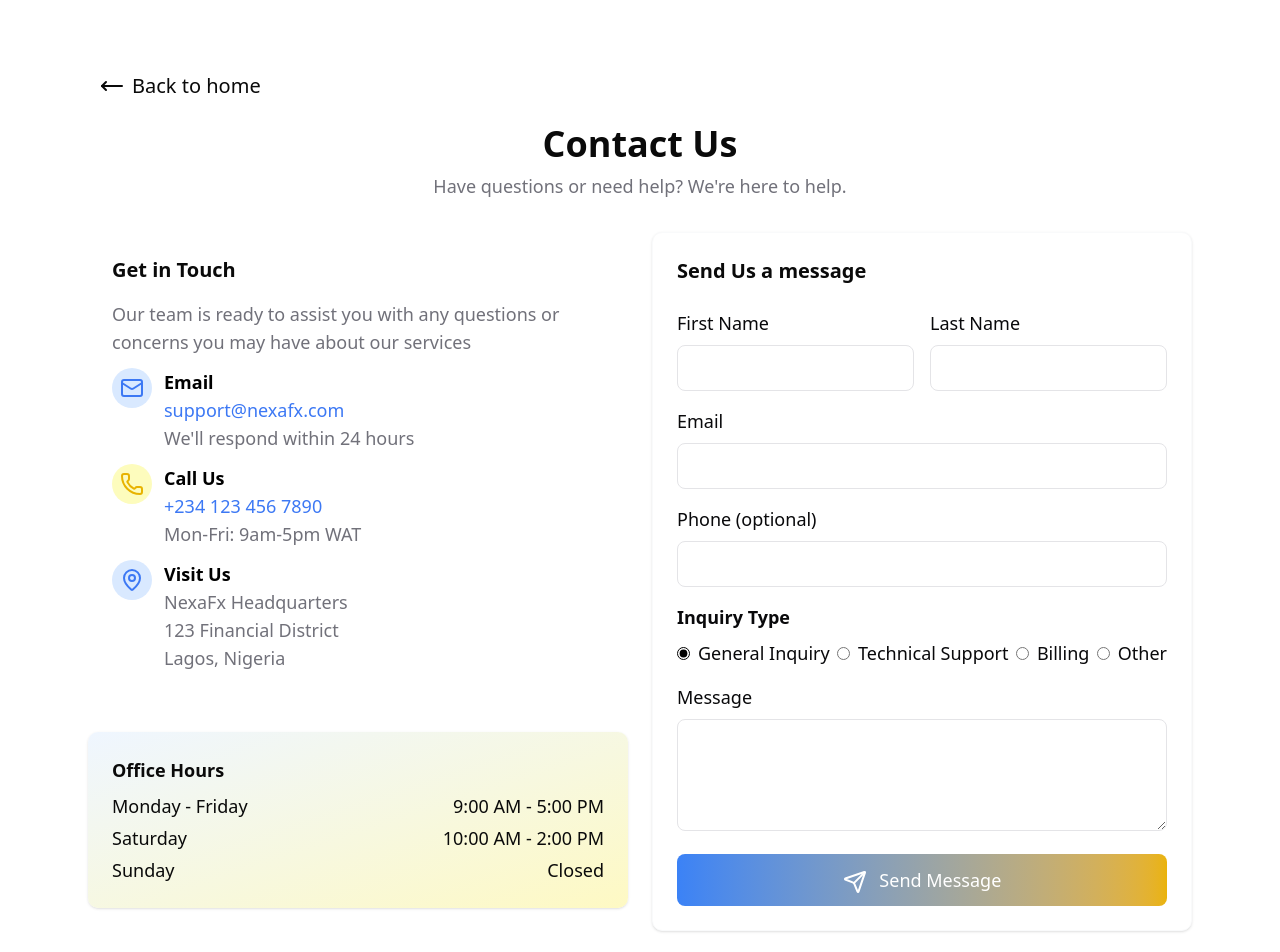
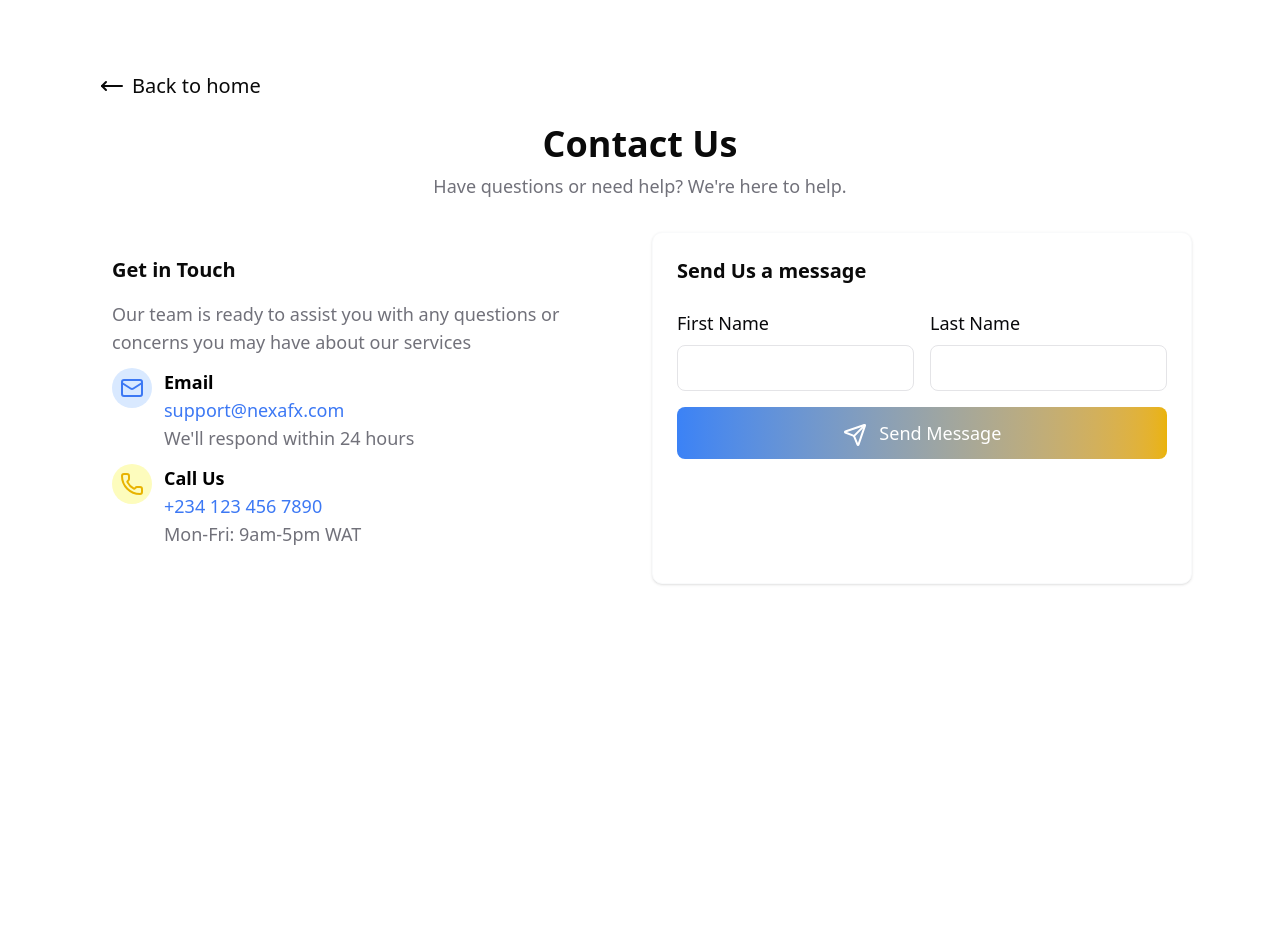
Before and after one commit to Nexacore-Org/NexaFx-web, a Next.js app: page /contact in a window 1280 px wide. Shown: the top 952 px of the page. After the commit the page ends 800 px from the top, so only its background shows below. Built offline with nearby package versions, Linux system fonts and the light colour scheme.

Commit message:
implemented a skeleton loader

```diff
--- /dev/null
+++ b/app/components/skeletons/ContactSkeleton.tsx
@@ -0,0 +1,37 @@
+import React from "react"
+
+const ContactSkeleton = () => {
+  return (
+    <div className="animate-pulse max-w-6xl mx-auto bg-white px-3 lg:px-6 py-6 lg:py-12 text-lg">
+      {/* Back Button */}
+      <div className="h-8 w-40 bg-gray-300 rounded mb-6"></div>
+
+      {/* Title */}
+      <div className="h-10 w-3/4 bg-gray-300 rounded mx-auto mb-4"></div>
+      <div className="h-6 w-1/2 bg-gray-300 rounded mx-auto mb-6"></div>
+
+      <div className="grid lg:grid-cols-2 gap-6">
+        {/* Left: Contact Info Placeholder */}
+        <div className="space-y-6">
+          <div className="h-48 bg-gray-200 rounded"></div>
+          <div className="h-24 bg-gray-200 rounded"></div>
+        </div>
+
+        {/* Right: Contact Form Placeholder */}
+        <div className="bg-white p-6 rounded-lg border border-gray-50 shadow-sm">
+          <div className="h-8 w-1/2 bg-gray-300 rounded mb-4"></div>
+          <div className="grid grid-cols-1 md:grid-cols-2 gap-4 mb-4">
+            <div className="h-10 bg-gray-300 rounded"></div>
+            <div className="h-10 bg-gray-300 rounded"></div>
+          </div>
+          <div className="h-10 bg-gray-300 rounded mb-4"></div>
+          <div className="h-10 bg-gray-300 rounded mb-4"></div>
+          <div className="h-28 bg-gray-300 rounded mb-4"></div>
+          <div className="h-12 bg-gray-400 rounded w-full"></div>
+        </div>
+      </div>
+    </div>
+  )
+}
+
+export default ContactSkeleton
--- a/app/contact/page.tsx
+++ b/app/contact/page.tsx
@@ -1,12 +1,20 @@
 "use client"
 
+import { useState, useEffect } from "react"
 import { useFormik } from "formik"
 import { Mail, MapPin, MoveLeft, Phone, Send } from "lucide-react"
 import Link from "next/link"
 import { contactSchema } from "@/utils/authValidationSchema"
-
+import ContactSkeleton from "../components/skeletons/ContactSkeleton"
 
 export default function ContactPage() {
+  const [isLoading, setIsLoading] = useState(true)
+
+  useEffect(() => {
+    const timer = setTimeout(() => setIsLoading(false), 2000) // Simulate API delay
+    return () => clearTimeout(timer)
+  }, [])
+
   const formik = useFormik({
     initialValues: {
       firstname: "",
@@ -20,13 +28,17 @@
     validationSchema: contactSchema,
     onSubmit: (values) => {
       console.log("Form submitted:", values)
-      // Here you would typically send the form data to your backend
     },
   })
 
+  // ✅ Show Skeleton Loader first, then render the actual page
+  if (isLoading) {
+    return <ContactSkeleton />
+  }
+
   return (
     <div className="max-w-6xl mx-auto bg-white px-3 lg:px-6 py-6 lg:py-12 text-lg">
-      <Link href={"/"} className="flex my-6 px-3 text-xl items-center hover:scale-105]">
+      <Link href={"/"} className="flex my-6 px-3 text-xl items-center hover:scale-105">
         <MoveLeft className="mr-2" />
         <h2>Back to home</h2>
       </Link>
@@ -34,8 +46,9 @@
       <p className="text-[#71717A] text-center mb-4 lg:mb-8">Have questions or need help? We&apos;re here to help.</p>
 
       <div className="grid lg:grid-cols-2 gap-6">
-        {/* Left: Contact Form */}
+        {/* Existing Contact Info & Form */}
         <div className="space-y-6">
+          {/* Contact Info */}
           <div className="bg-white p-6">
             <h2 className="text-xl font-semibold mb-4">Get in Touch</h2>
             <p className="text-[#71717A]">
@@ -61,171 +74,25 @@
                 <p>Mon-Fri: 9am-5pm WAT</p>
               </div>
             </div>
-
-            <div className="flex space-x-3 my-3">
-              <div className="p-2 rounded-full bg-[#d9e9ff] w-fit h-fit">
-                <MapPin className="text-[#3c78f4]" />
-              </div>
-              <div className="text-[#71717A]">
-                <p className="font-bold text-black">Visit Us</p>
-                <p>NexaFx Headquarters</p>
-                <p>123 Financial District</p>
-                <p>Lagos, Nigeria</p>
-              </div>
-            </div>
-          </div>
-
-          <div className="bg-gradient-to-br from-[#EFF6FF] to-[#FEF9C3] p-6 rounded-lg shadow">
-            <h3 className="text-lg font-semibold">Office Hours</h3>
-            <div className="mt-2 space-y-1">
-              <div className="flex justify-between">
-                <span>Monday - Friday</span>
-                <span className="font-medium">9:00 AM - 5:00 PM</span>
-              </div>
-              <div className="flex justify-between">
-                <span>Saturday</span>
-                <span className="font-medium">10:00 AM - 2:00 PM</span>
-              </div>
-              <div className="flex justify-between">
-                <span>Sunday</span>
-                <span className="font-medium">Closed</span>
-              </div>
-            </div>
           </div>
         </div>
+
+        {/* Contact Form */}
         <div className="bg-white p-6 rounded-lg border border-gray-50 shadow-sm">
           <h2 className="text-xl font-semibold mb-4">Send Us a message</h2>
           <form onSubmit={formik.handleSubmit} className="space-y-4 text-[#09090B] mt-4">
             <div className="grid grid-cols-1 md:grid-cols-2 gap-4">
               <div>
                 <label className="block my-2">First Name</label>
-                <input
-                  type="text"
-                  name="firstname"
-                  value={formik.values.firstname}
-                  onChange={formik.handleChange}
-                  onBlur={formik.handleBlur}
-                  className={`w-full p-2 px-3 border ${formik.touched.firstname && formik.errors.firstname ? "border-red-500" : "border-[#E4E4E7]"
-                    } rounded-md`}
-                />
-                {formik.touched.firstname && formik.errors.firstname && (
-                  <p className="text-red-500 text-sm mt-1">{formik.errors.firstname}</p>
-                )}
+                <input type="text" name="firstname" value={formik.values.firstname} onChange={formik.handleChange} onBlur={formik.handleBlur} className="w-full p-2 px-3 border border-[#E4E4E7] rounded-md" />
               </div>
               <div>
                 <label className="block my-2">Last Name</label>
-                <input
-                  type="text"
-                  name="lastname"
-                  value={formik.values.lastname}
-                  onChange={formik.handleChange}
-                  onBlur={formik.handleBlur}
-                  className={`w-full p-2 px-3 border ${formik.touched.lastname && formik.errors.lastname ? "border-red-500" : "border-[#E4E4E7]"
-                    } rounded-md`}
-                />
-                {formik.touched.lastname && formik.errors.lastname && (
-                  <p className="text-red-500 text-sm mt-1">{formik.errors.lastname}</p>
-                )}
-              </div>
-            </div>
-            <div>
-              <label className="block my-2">Email</label>
-              <input
-                type="email"
-                name="email"
-                value={formik.values.email}
-                onChange={formik.handleChange}
-                onBlur={formik.handleBlur}
-                className={`w-full p-2 px-3 border ${formik.touched.email && formik.errors.email ? "border-red-500" : "border-[#E4E4E7]"
-                  } rounded-md`}
-              />
-              {formik.touched.email && formik.errors.email && (
-                <p className="text-red-500 text-sm mt-1">{formik.errors.email}</p>
-              )}
-            </div>
-
-            <div>
-              <label className="block my-2">Phone (optional)</label>
-              <input
-                type="text"
-                name="phone"
-                value={formik.values.phone}
-                onChange={formik.handleChange}
-                onBlur={formik.handleBlur}
-                className="w-full p-2 px-3 border border-[#E4E4E7] rounded-md"
-              />
-            </div>
-
-            <div className="mt-4">
-              <h3 className="text-lg font-semibold mb-2">Inquiry Type</h3>
-              <div className="flex justify-between">
-                <label className="flex items-center gap-2">
-                  <input
-                    type="radio"
-                    name="inquiryType"
-                    value="general"
-                    checked={formik.values.inquiryType === "general"}
-                    onChange={formik.handleChange}
-                    className="accent-black"
-                  />
-                  General Inquiry
-                </label>
-                <label className="flex items-center gap-2">
-                  <input
-                    type="radio"
-                    name="inquiryType"
-                    value="support"
-                    checked={formik.values.inquiryType === "support"}
-                    onChange={formik.handleChange}
-                    className="accent-black"
-                  />
-                  Technical Support
-                </label>
-                <label className="flex items-center gap-2">
-                  <input
-                    type="radio"
-                    name="inquiryType"
-                    value="billing"
-                    checked={formik.values.inquiryType === "billing"}
-                    onChange={formik.handleChange}
-                    className="accent-black"
-                  />
-                  Billing
-                </label>
-                <label className="flex items-center gap-2">
-                  <input
-                    type="radio"
-                    name="inquiryType"
-                    value="other"
-                    checked={formik.values.inquiryType === "other"}
-                    onChange={formik.handleChange}
-                    className="accent-black"
-                  />
-                  Other
-                </label>
+                <input type="text" name="lastname" value={formik.values.lastname} onChange={formik.handleChange} onBlur={formik.handleBlur} className="w-full p-2 px-3 border border-[#E4E4E7] rounded-md" />
               </div>
             </div>
 
-            <div>
-              <label className="block my-2">Message</label>
-              <textarea
-                name="message"
-                value={formik.values.message}
-                onChange={formik.handleChange}
-                onBlur={formik.handleBlur}
-                className={`w-full p-2 px-3 border ${formik.touched.message && formik.errors.message ? "border-red-500" : "border-[#E4E4E7]"
-                  } rounded-md h-28`}
-              ></textarea>
-              {formik.touched.message && formik.errors.message && (
-                <p className="text-red-500 text-sm mt-1">{formik.errors.message}</p>
-              )}
-            </div>
-
-            <button
-              type="submit"
-              className="w-full bg-gradient-to-r from-[#3B82F6] to-[#EAB308] text-white p-3 rounded-md hover:bg-gray-800 text-lg"
-              disabled={formik.isSubmitting}
-            >
+            <button type="submit" className="w-full bg-gradient-to-r from-[#3B82F6] to-[#EAB308] text-white p-3 rounded-md hover:bg-gray-800 text-lg">
               <Send className="inline mr-2 " /> Send Message
             </button>
           </form>
```
Also changed, not shown: 1 other file (tests, documents, lock files or other folders).
